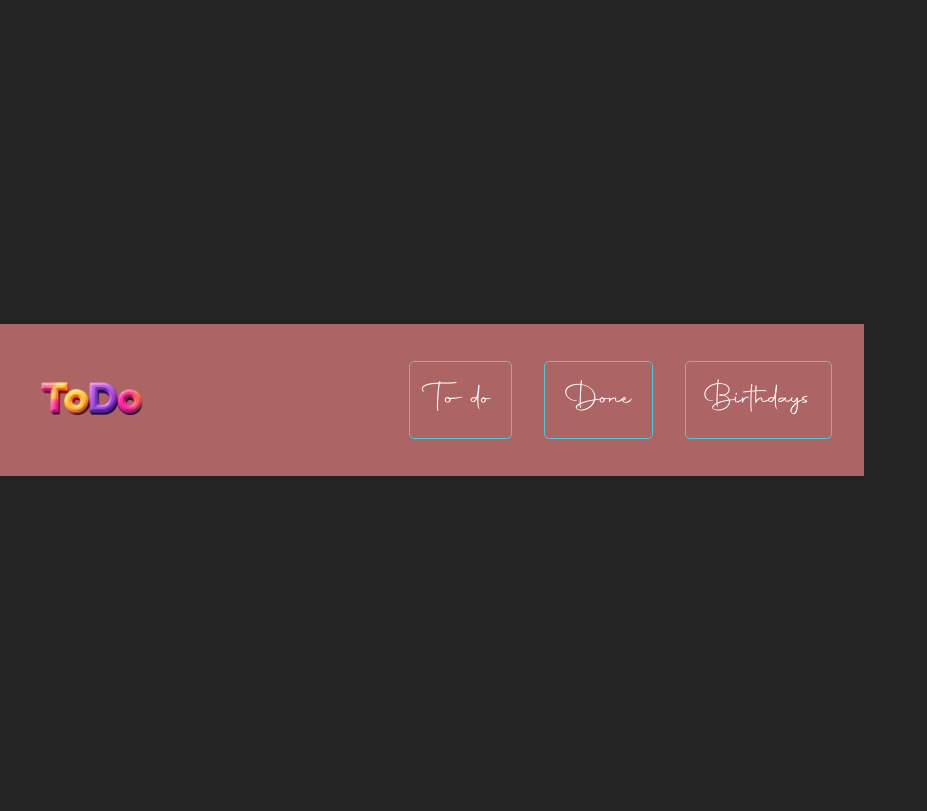
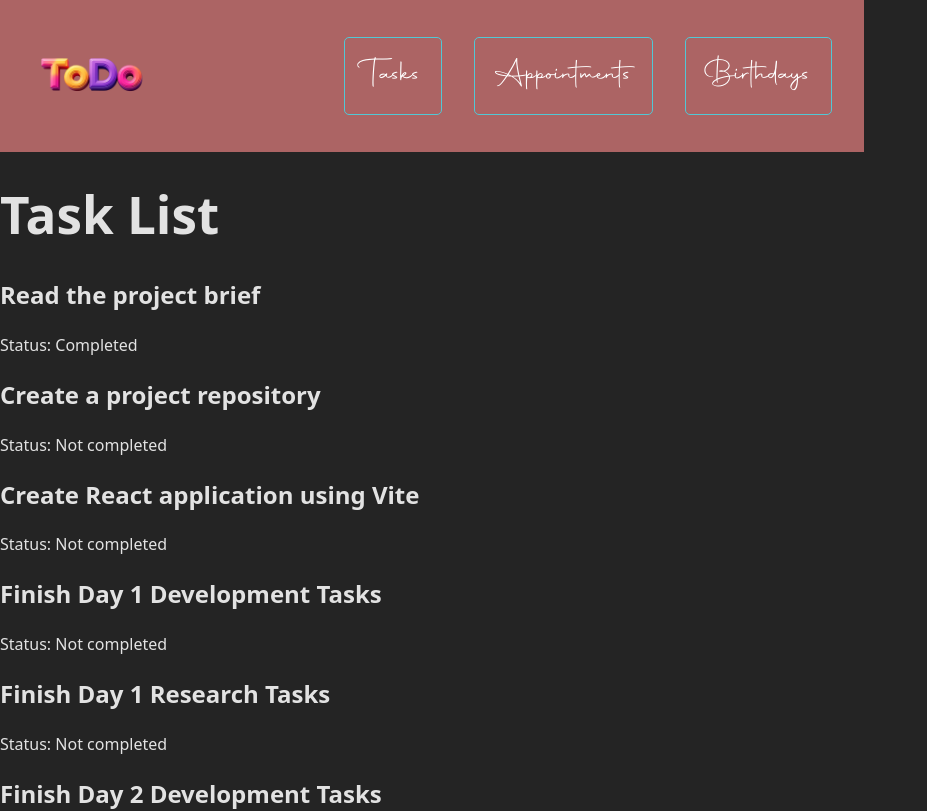
Before and after one commit to nekosaege/todoproject, a React (Vite) app: page / in a window 1280 px wide. Shown: the top 811 px of the page, without its empty margins (0-927 px from the left). Built offline with nearby package versions, Linux system fonts and the light colour scheme.

Commit message:
creat json file, make task list

```diff
--- a/src/App.jsx
+++ b/src/App.jsx
@@ -1,15 +1,16 @@
-import { useState } from 'react'
-import { NavBar } from './components/NavBar'
+import { useState } from "react";
+import { NavBar } from "./components/NavBar";
+import Tasks from "./components/Tasks";
 
 function App() {
-  const [count, setCount] = useState(0)
+	const [count, setCount] = useState(0);
 
-  return (
-    <>
-      <NavBar />
-
-    </>
-  )
+	return (
+		<>
+			<NavBar />
+			<Tasks />
+		</>
+	);
 }
 
-export default App
+export default App;
--- a/src/components/NavBar.jsx
+++ b/src/components/NavBar.jsx
@@ -23,7 +23,7 @@ export function NavBar() {
 
 					}}
 				>
-					To do
+					Tasks
 				</button>
 				<button onClick={() => setSection("done")}
           style={{
@@ -35,7 +35,7 @@ export function NavBar() {
 						cursor: "pointer",
             fontFamily: "autography",
             fontSize: "30px"
-					}}>Done</button>
+					}}>Appointments</button>
 				<button onClick={() => setSection("birthdays")}
           style={{
 						padding: "10px 20px",
--- /dev/null
+++ b/src/components/Tasks.jsx
@@ -0,0 +1,23 @@
+import tasks from './tasks.json'
+import { useState } from 'react';
+
+function Tasks() {
+    const [taskList, setTaskList] = useState(tasks);
+
+    return (
+        <div>
+            <h1>Task List</h1>
+            {taskList.map((taskObj, index) => (
+<div
+    className={`task ${taskObj.completed ? 'completed' : 'incompleted'}`}
+    key={index}
+>
+    <h2> {taskObj.task}</h2>
+    <p>Status: {taskObj.completed ? 'Completed' : 'Not completed'}</p>
+</div>
+    ))}
+        </div>
+    );
+}
+
+export default Tasks;
--- /dev/null
+++ b/src/components/tasks.json
@@ -0,0 +1,9 @@
+[
+  { "task": "Read the project brief", "completed": true},
+  { "task": "Create a project repository", "completed": false},
+  { "task": "Create React application using Vite", "completed": false},
+  { "task": "Finish Day 1 Development Tasks", "completed": false},
+  { "task": "Finish Day 1 Research Tasks", "completed": false},
+  { "task": "Finish Day 2 Development Tasks", "completed": false},
+  { "task": "Finish Day 2 Research Tasks", "completed": false}
+]
```
